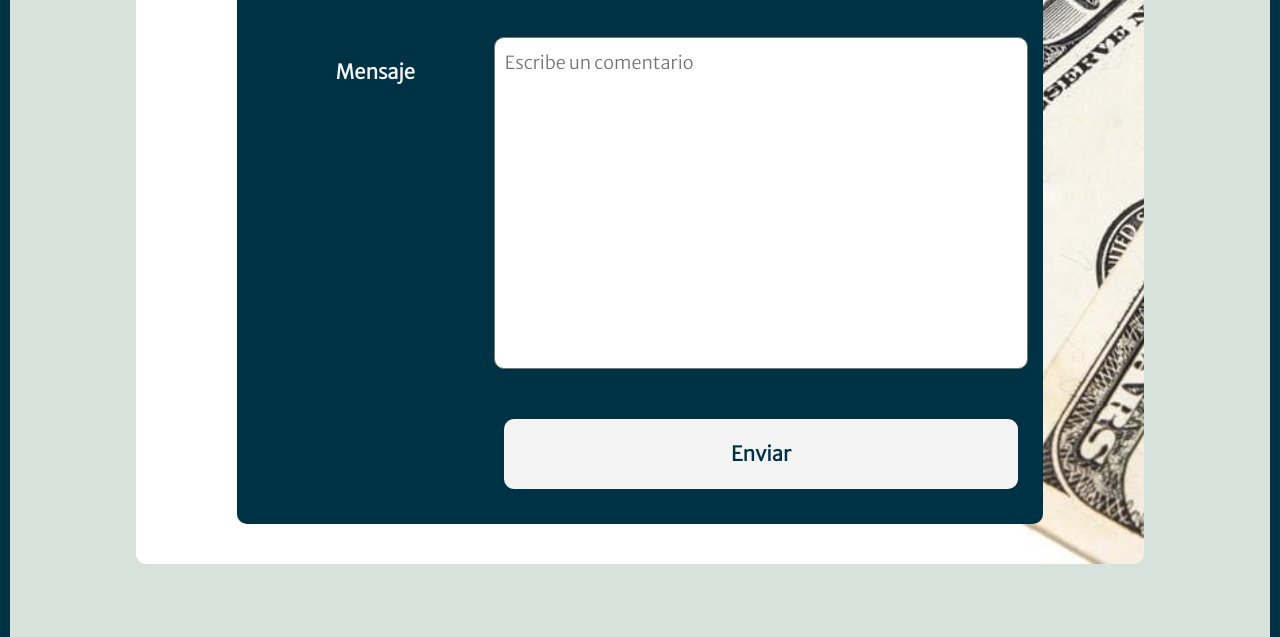
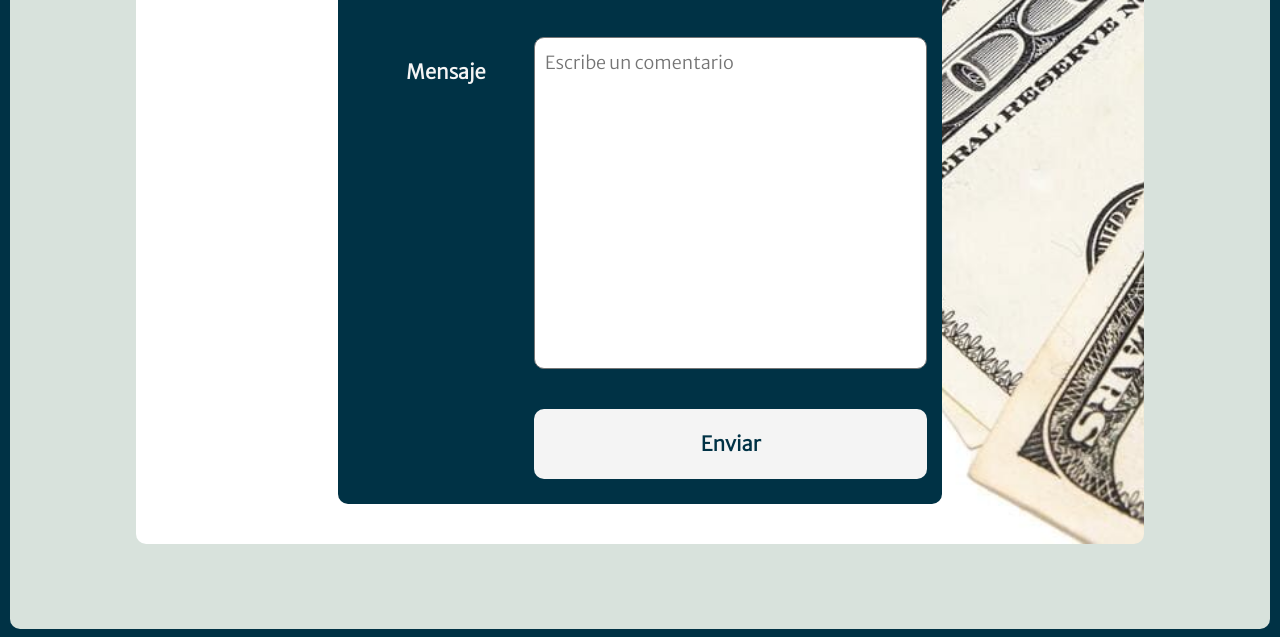
Before and after one commit to damianfortunesky/desarrollo-web-coder-house, a website: page pages/contacto.html in a window 1280 px wide. Shown: the part 966-1603 px from the top of the page. Drawn offline with nearby package versions, Linux system fonts and the light colour scheme.

Commit message:
retocando el formulario

```diff
--- a/scss/_contacto-page.scss
+++ b/scss/_contacto-page.scss
@@ -25,7 +25,7 @@
         .formulario {
             border: 0;
             background-color: $backgroundColor;
-            width: 80%;
+            width: 60%;
             border-radius: $borderRadius;
             margin: 4rem auto;
 
@@ -82,7 +82,6 @@
                     font-weight: bolder;
                     font-size: 2rem;
                     padding: $padding;
-                    margin: 1rem;
                     grid-column: 2 / 4;
                 }
 
```
Also changed, not shown: css/style.css.
